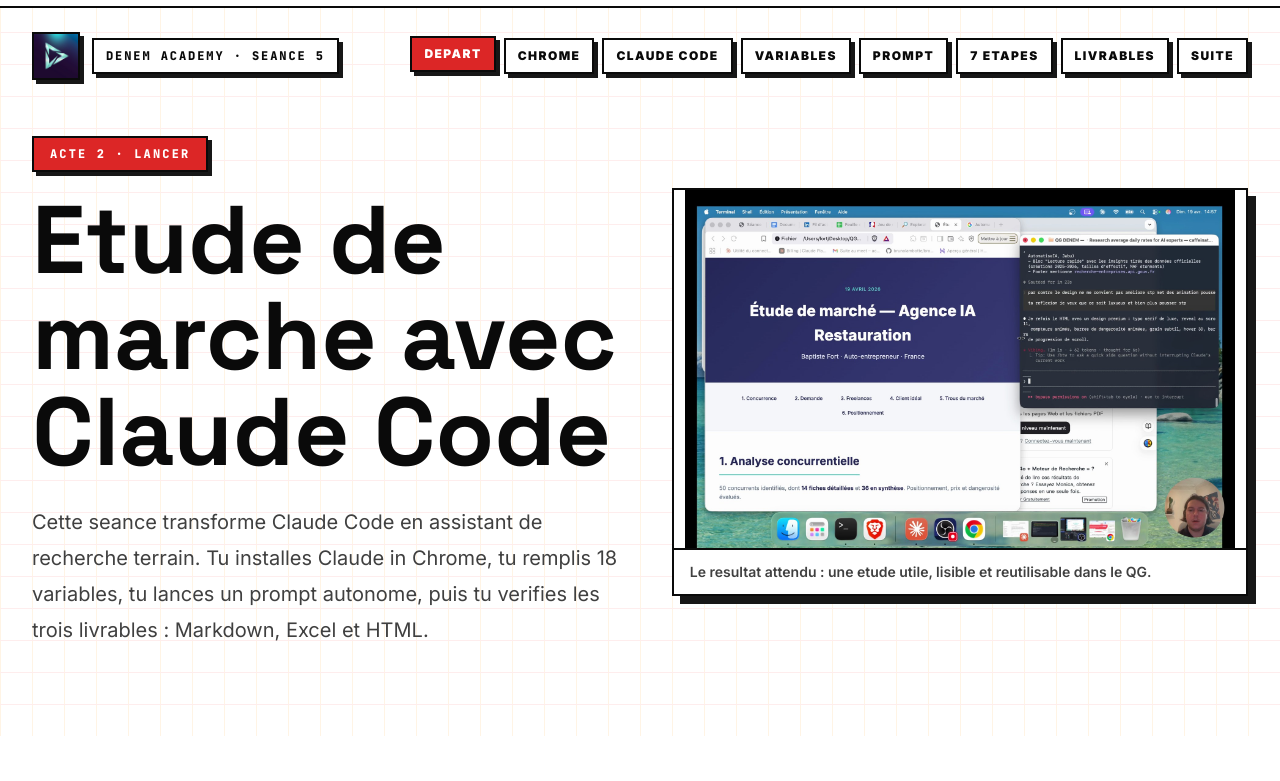
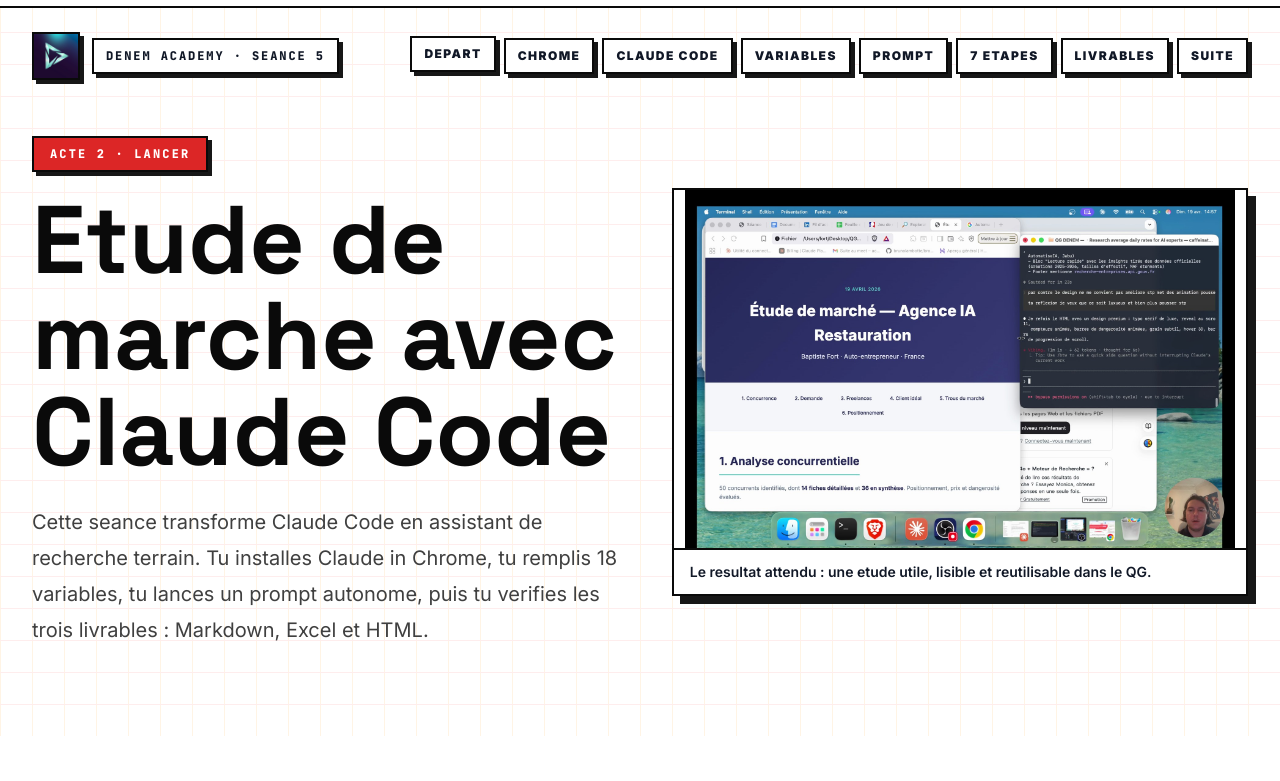
Before and after one commit to DenemAcademy/seance-05-etude-marche, a plain HTML site: page index.html in a window 1280 px wide. Shown: the top 781 px of the page. Drawn offline with nearby package versions, Linux system fonts and the light colour scheme.

Commit message:
Normalize DENEM visual system

```diff
--- a/index.html
+++ b/index.html
@@ -3021,6 +3021,9 @@
 
 
 
+
+
+
 <!-- DENEM visual system normalization -->
 <style id="denem-visual-system">
 :root {
@@ -3317,6 +3320,21 @@
   background-color: var(--denem-accent) !important;
   color: #fff !important;
 }
+[class*="bg-blue-50"],
+[class*="bg-violet-50"],
+[class*="bg-cyan-50"],
+[class*="bg-emerald-50"],
+[class*="bg-green-50"],
+[class*="bg-orange-50"],
+[class*="bg-yellow-50"],
+[class*="bg-indigo-50"],
+[class*="bg-purple-50"],
+[class*="bg-pink-50"],
+[class*="bg-white"] {
+  background-color: #fff !important;
+  background: #fff !important;
+  color: var(--denem-ink) !important;
+}
 [class*="text-blue-"],
 [class*="text-violet-"],
 [class*="text-cyan-"],
```
